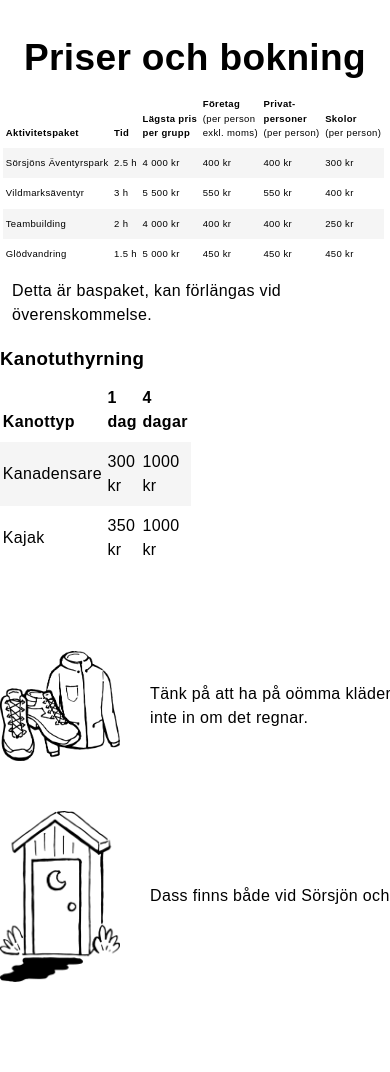
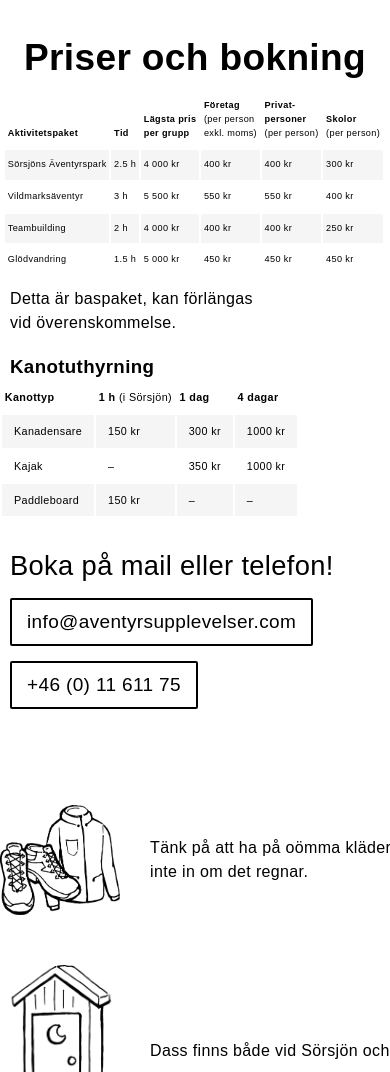
Before and after one commit to aventyrsupplevelser/aventyrsupplevelser.github.io, a Jekyll site: the page built from teambuildingnew.markdown, in a window 390 px wide. Shown: the part 4645-5717 px from the top of the page. Built offline with Jekyll 4.4.1, drawn with Linux system fonts in a browser that asks for light colours; grey boxes are pictures that could not be loaded.

Commit message:
team update

```diff
--- a/_layouts/defaultnew.html
+++ b/_layouts/defaultnew.html
@@ -303,10 +303,6 @@
                 background-color: #F5F5F5;
             }
 
-			table {
-			border-collapse: collapse;
-			}
-
             #mobiltable {
                 display: none;
             }
@@ -319,8 +315,12 @@
 				display: flex;
 			}
 
+			#kanot td, th {
+				padding: 8px 12px;
+			}
+
 			#priskontakt {
-				padding: 10px 0px 0px 230px;
+				padding: 10px 0px 0px 80px;
 			}
 
 			#priskontakt a {
@@ -516,6 +516,10 @@
 
 				#mobiltable {
 					display: block;
+				}
+
+				table {
+
 					font-size: calc(6.5px + 1.1vw);
 					line-height: 1.5em;
 				}
@@ -528,7 +532,47 @@
 					vertical-align: bottom;
 				}
 
-				tbody {
+				#priskontakt {
+					width: 450px;
+					margin: -20px 0px 0px 0px;
+					padding: 0px 0px 0px 40px;
+				}
+
+				#priskontakt div {
+					display: flex;
+					flex-direction: column;
+				}
+
+				#priskontakt a {
+					width: min-content;
+					margin-bottom: 15px;
+				}
+
+				#priskontakt h2 {
+					font-size: 1.5em;
+					padding: 0px 0px 10px;
+					line-height: 1.3em;
+				}
+
+			}
+
+			@media (max-width: 1000px) {
+
+				#kanotkontakt {
+					flex-direction: column;
+				}
+
+				#priskontakt {
+					margin: 0px;
+					padding: 20px 0px 0px 0px;
+				}
+
+				#priskontakt > div {
+					flex-direction: row;
+				}
+
+				#priskontakt a {
+					margin-right: 10px;
 				}
 
 
@@ -628,7 +672,19 @@
 				}
 
 				#pristabell p {
-					padding: 0px 12px;
+					padding: 0px 10px;
+				}
+
+				#kanot h3 {
+					padding: 0px 10px;
+				}
+
+				#priskontakt {
+					padding: 30px 10px 0px 10px;
+				}
+
+				#priskontakt a {
+					font-size: 22px;
 				}
 
 				#footer {
@@ -762,6 +818,26 @@
 					padding: 20px 0px 40px;
 				}
 
+				#priskontakt {
+					width: 100vw;
+				}
+
+				#priskontakt > div {
+					flex-direction: column;
+				}
+
+				#priskontakt h2 {
+					font-size: 6vw;
+					padding: 0px 0px 10px 0px;
+				}
+
+				#priskontakt a {
+					font-size: 20px;
+					padding: 12px 17px;
+				}
+
+
+
 			}
 
 			@media (max-width: 430px) {
@@ -790,13 +866,23 @@
 
 				#mobiltable {
 					display: block;
-					font-size: calc(2.7px + 1.75vw);
+					font-size: calc(2.7px + 1.65vw);
 					padding: 0px 3px;
 				}
 
 				#pristabell h2 {
 					font-size: 9.5vw;
 					padding: 0px 0px 20px;
+				}
+
+				#priskontakt h2 {
+					font-size: 7vw;
+					padding: 0px 0px 10px 0px;
+				}
+
+				#priskontakt a {
+					font-size: 19px;
+					padding: 10px 15px;
 				}
 
 			}
--- a/teambuildingnew.markdown
+++ b/teambuildingnew.markdown
@@ -167,7 +167,7 @@ layout: defaultnew
 		</tr>
 		<tr>
 			<td><a href="#sorsjonsaventyrspark">Sörsjöns Äventyrspark</a></td>
-			<td>2.5 h</td>
+			<td>2.5&nbsp;h</td>
 			<td>4 000 kr</td>
 			<td>400 kr exkl. moms</td>
 			<td>400 kr</td>
@@ -175,7 +175,7 @@ layout: defaultnew
 		</tr>
 		<tr>
 			<td><a href="#aventyriglottern">Äventyr i Glottern</a></td>
-			<td>3 h</td>
+			<td>3&nbsp;h</td>
 			<td>5 500 kr</td>
 			<td>550 kr exkl. moms</td>
 			<td>550 kr</td>
@@ -183,7 +183,7 @@ layout: defaultnew
 		</tr>
 		<tr>
 			<td><a href="#teambuilding">Teambuilding</a></td>
-			<td>2 h</td>
+			<td>2&nbsp;h</td>
 			<td>4 000 kr</td>
 			<td>400 kr exkl. moms</td>
 			<td>400 kr</td>
@@ -191,7 +191,7 @@ layout: defaultnew
 		</tr>
 		<tr>
 			<td><a href="#glodvandring">Glödvandring</a></td>
-			<td>1.5 h</td>
+			<td>1.5&nbsp;h</td>
 			<td>5 000 kr</td>
 			<td>450 kr exkl. moms</td>
 			<td> 450 kr</td>
@@ -241,7 +241,7 @@ layout: defaultnew
 		</tr>
 	</table>
 	<p style="display:inline-block;">
-		Detta är baspaket, kan förlängas vid överenskommelse.
+		Detta är baspaket, kan förlängas vid&nbsp;överenskommelse.
 	</p>
 	<div id="kanotkontakt">
 		<div id="kanot">
@@ -251,26 +251,35 @@ layout: defaultnew
 			<table>
 				<tr>
 					<th>Kanottyp</th>
-					<th>1 dag</th>
-					<th>4 dagar</th>
+					<th>1&nbsp;h&nbsp;<span class="notbold">(i&nbsp;Sörsjön)</span></th>
+					<th>1&nbsp;dag</th>
+					<th>4&nbsp;dagar</th>
 				</tr>
 				<tr>
 					<td>Kanadensare</td>
-					<td>300 kr</td>
-					<td>1000 kr</td>
+					<td>150&nbsp;kr</td>
+					<td>300&nbsp;kr</td>
+					<td>1000&nbsp;kr</td>
 				</tr>
 				<tr>
 					<td>Kajak</td>
-					<td>350 kr</td>
-					<td>1000 kr</td>
+					<td>–</td>
+					<td>350&nbsp;kr</td>
+					<td>1000&nbsp;kr</td>
+				</tr>
+				<tr>
+					<td>Paddleboard</td>
+					<td>150&nbsp;kr</td>
+					<td>–</td>
+					<td>–</td>
 				</tr>
 			</table>
 		</div>
 		<div id="priskontakt">
-			<h2>Boka på mail eller telefon!</h2>
+			<h2>Boka på mail eller&nbsp;telefon!</h2>
 				<div>
 					<a href="mailto:info@aventyrsupplevelser.com">info@aventyrsupplevelser.com</a>
-					<a href="tel:+461161175">+46 (0) 11 611 75</a>
+					<a href="tel:+461161175">+46&nbsp;(0)&nbsp;11&nbsp;611&nbsp;75</a>
 				</div>
 		</div>
 	</div>
```
